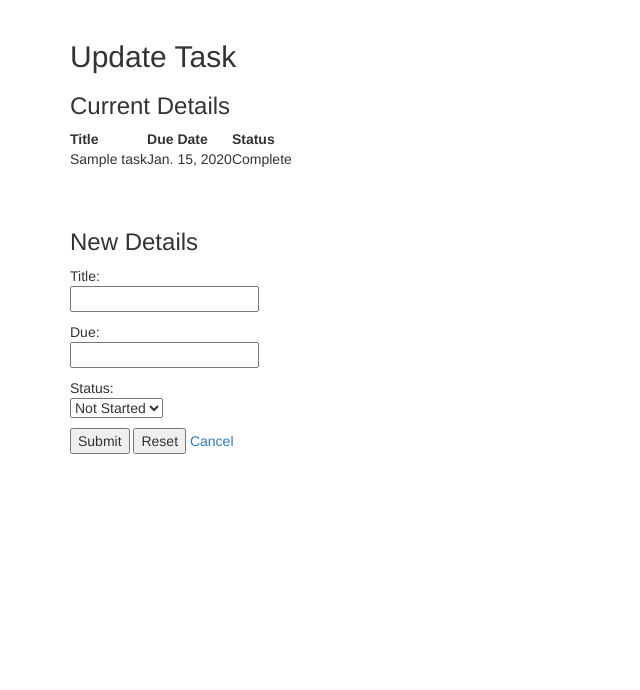
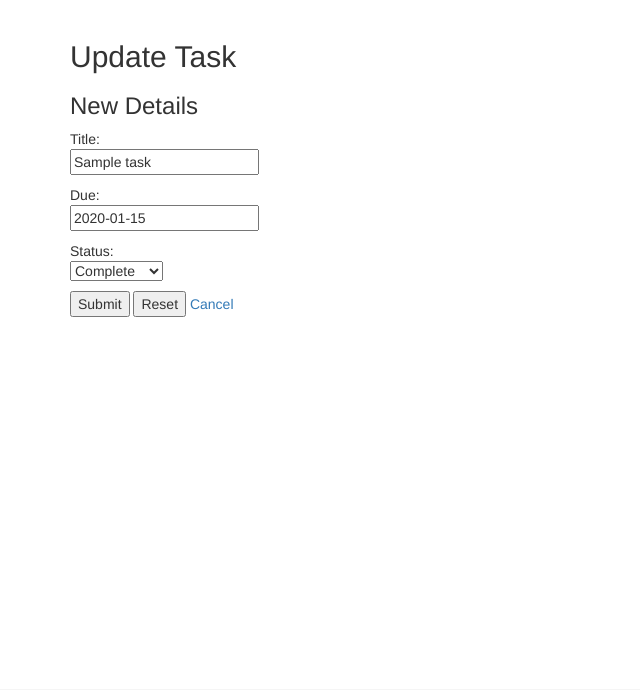
Before and after one commit to janton42/localtools, a Django app: page /tasktron/tasks/update/1 in a window 1280 px wide. Shown: the part 51-741 px from the top of the page, without its empty margins (0-640 px from the left). Run offline with Django 4.2, Linux system fonts and the light colour scheme; a user stored in the database is signed in; tables that the repository leaves empty hold one stand-in row (values such as "Sample post"); some libraries are stand-ins or nearby versions.

Commit message:
prefilled forms with current data from db.

```diff
--- a/tasktron/views.py
+++ b/tasktron/views.py
@@ -78,7 +78,11 @@ def update_task(request, id):
             task.save()
             return redirect(reverse('tasktron:view_tasks'))
     else:
-        form = UpdateTaskForm()
+        form = UpdateTaskForm(initial={
+                "title": task.title,
+                "due": task.due,
+                "status": task.status
+                })
     context = { 'form': form,
                 'task': task,
                 }
--- a/templates/home.html
+++ b/templates/home.html
@@ -15,7 +15,6 @@
       <p>This is the homepage. There's nothing intersting here until after
       you login; please do so.</p>
       {% endif %}
-
   </div>
 
 {% endblock %}
--- a/templates/update_task.html
+++ b/templates/update_task.html
@@ -3,25 +3,6 @@
 {% block content %}
   {% if task %}
     <h2>Update Task</h2>
-
-    <h3>Current Details</h3>
-    <div id="table-wrap">
-
-      <table>
-        <tr>
-          <th>Title</th>
-          <th>Due Date</th>
-          <th>Status</th>
-        </tr>
-        <tr>
-          <td>{{ task.title }}</td>
-          <td>{{ task.due }}</td>
-          <td>{{ task.status }}</td>
-        </tr>
-      </table>
-    </div>
-    <br>
-    <br>
     <h3>New Details</h3>
     <div id="table-wrap">
       <form class="post-form" action="" method="POST">
--- a/templates/view_tasks.html
+++ b/templates/view_tasks.html
@@ -15,6 +15,8 @@
     </p>
     <a href="{% url 'tasktron:create_task' %}">Add a Task</a>
     <br>
+    <br>
+    <h3>Not Started</h3>
     {% if ns_tasks %}
       <table>
         <tr>
@@ -38,7 +40,9 @@
     {% else %}
       <p>You have no pending tasks.</p>
     {% endif %}
-
+    <br>
+    <br>
+    <h3>Completed</h3>
     {% if completed_tasks %}
       <table>
         <tr>
```
